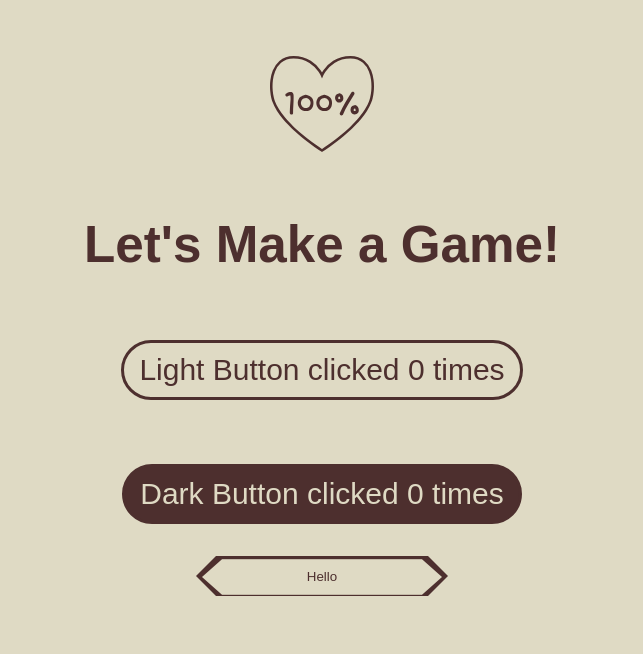
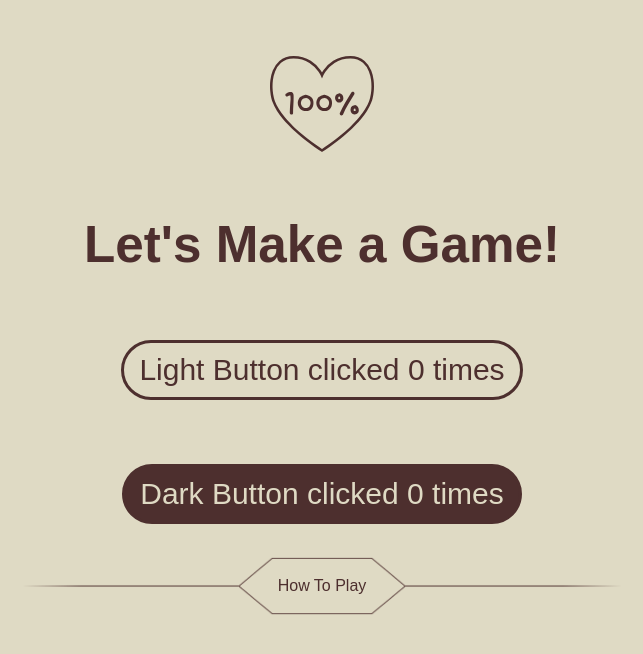
Before and after one commit to wwtbtfc/wwtbtfc-frontend, a React (Vite) app: page / in a window 1280 px wide. Shown: the top 654 px of the page, without its empty margins (318-961 px from the left). Built offline with nearby package versions, Linux system fonts and the light colour scheme; a web font is replaced by a local one.

Commit message:
style: added svg with click handler

```diff
--- a/src/components/NavigationButton/NavigationButton.tsx
+++ b/src/components/NavigationButton/NavigationButton.tsx
@@ -1,7 +1,7 @@
 import { ButtonHTMLAttributes } from 'react';
-import StyledNavigationButton from './StyledNavigationButton';
+// import StyledNavigationButton from './StyledNavigationButton';
 import { useNavigate } from 'react-router';
-import StyledButtonBorder from './StyledButtonBorder';
+import img from './assets/NavButton.png';
 
 export interface NavButtonProps
   extends ButtonHTMLAttributes<HTMLButtonElement> {
@@ -15,10 +15,33 @@ export const NavigationButton = (props: NavButtonProps) => {
     navigate(props.buttonUrl);
   };
   return (
-    <StyledButtonBorder>
-      <StyledNavigationButton className="navButton" onClick={handleClick}>
+    <div
+      className="container"
+      onClick={handleClick}
+      style={{
+        cursor: 'pointer',
+        position: 'relative',
+        display: 'flex',
+        alignItems: 'center',
+        justifyContent: 'center',
+        width: '600px',
+        margin: 'auto',
+        height: 'auto',
+      }}
+    >
+      <img
+        src={img}
+        style={{
+          width: '100%',
+        }}
+      ></img>
+      <div
+        style={{
+          position: 'absolute',
+        }}
+      >
         {props.buttonText}
-      </StyledNavigationButton>
-    </StyledButtonBorder>
+      </div>
+    </div>
   );
 };
--- a/src/components/NavigationButton/StyledButtonBorder.tsx
+++ /dev/null
@@ -1,36 +0,0 @@
-import styled from 'styled-components';
-import colors from '@ui/styles/colors';
-
-const StyledNavBorder = styled.button`
-  height: 40px;
-  cusor: pointer;
-  position: relative;
-  background: ${colors.brown};
-  border: 0;
-  z-index: 0;
-  &::after {
-    content: '';
-    position: absolute;
-    right: 100%;
-    bottom: 0;
-    width: 0;
-    height: 0;
-    transform: rotate(180deg);
-    border-left: 20px solid ${colors.brown};
-    border-top: 20px solid transparent;
-    border-bottom: 20px solid transparent;
-  }
-  &::before {
-    content: '';
-    position: absolute;
-    right: -20px;
-    bottom: 0;
-    width: 0;
-    height: 0;
-    border-left: 20px solid ${colors.brown};
-    border-top: 20px solid transparent;
-    border-bottom: 20px solid transparent;
-  }
-`;
-
-export default StyledNavBorder;
--- a/src/components/NavigationButton/StyledNavigationButton.tsx
+++ b/src/components/NavigationButton/StyledNavigationButton.tsx
@@ -1,43 +1,7 @@
 import styled from 'styled-components';
-import colors from '@ui/styles/colors';
 
-const StyledNavButton = styled.button`
-  width: 200px;
-  cusor: pointer;
-  height: 40px;
-  position: relative;
-  color: ${colors.brown};
-  background: ${colors.tan};
-  border: 0;
-  transform: scale(1, 0.89);
-
-  justify-items: center;
-
-  z-index: 1;
-
-  &::after {
-    content: '';
-    position: absolute;
-    right: 100%;
-    bottom: 0;
-    width: 0;
-    height: 0;
-    transform: rotate(180deg);
-    border-left: 20px solid ${colors.tan};
-    border-top: 20px solid transparent;
-    border-bottom: 20px solid transparent;
-  }
-  &::before {
-    content: '';
-    position: absolute;
-    right: -20px;
-    bottom: 0;
-    width: 0;
-    height: 0;
-    border-left: 20px solid ${colors.tan};
-    border-top: 20px solid transparent;
-    border-bottom: 20px solid transparent;
-  }
+const StyledNavButton = styled.div`
+  cursor: pointer;
 `;
 
 export default StyledNavButton;
--- a/src/views/HomePage/HomePage.tsx
+++ b/src/views/HomePage/HomePage.tsx
@@ -31,7 +31,7 @@ export const HomePage = () => {
             Dark Button clicked {count2} times
           </Button>
         </div>
-        <NavigationButton buttonText="Hello" buttonUrl="/overview" />
+        <NavigationButton buttonText="How To Play" buttonUrl="/overview" />
       </StyledHomePage>
     </>
   );
```
Also changed, not shown: src/components/NavigationButton/assets/NavButton.png (added).
